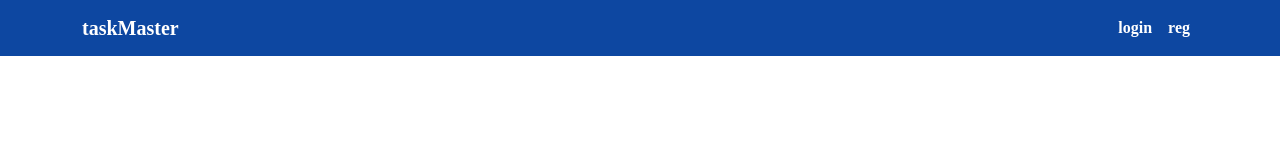
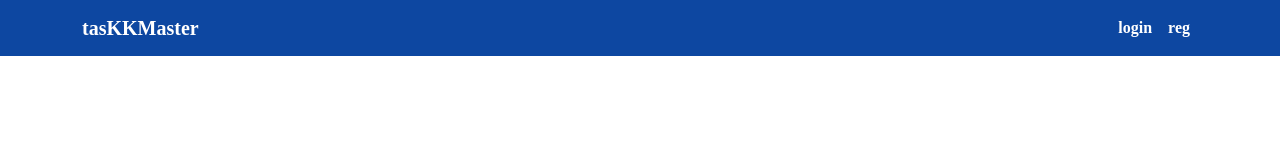
Before and after one commit to Laszlotabor/taskboard, an Angular app in the folder client/: page /navbar in a window 1280 px wide. Shown: the top 160 px of the page. Built offline with nearby package versions, Linux system fonts and the light colour scheme; a web font is replaced by a local one.

Commit message:
Update board colors and ignore DEPLOYMENT.md

```diff
--- a/client/src/app/components/boards/boards.component.ts
+++ b/client/src/app/components/boards/boards.component.ts
@@ -56,9 +56,10 @@ export class BoardListComponent {
     private authService: AuthService // <-- Inject here
 
   ) {
-    console.log('User from AuthService:', this.user);
+
 
     this.user = this.authService.getUser();
+    console.log('User from AuthService:', this.user);
     this.fetchBoards();
   }
 
--- a/client/src/app/components/navbar/navbar.component.html
+++ b/client/src/app/components/navbar/navbar.component.html
@@ -1,6 +1,6 @@
 <nav class="navbar navbar-expand-lg custom-navbar">
     <div class="container">
-      <a class="navbar-brand" routerLink="home">taskMaster</a>
+      <a class="navbar-brand" routerLink="home">tasKKMaster</a>
 
       <button
         class="navbar-toggler"
```
Also changed, not shown: 1 other file (tests, documents, lock files or other folders).
